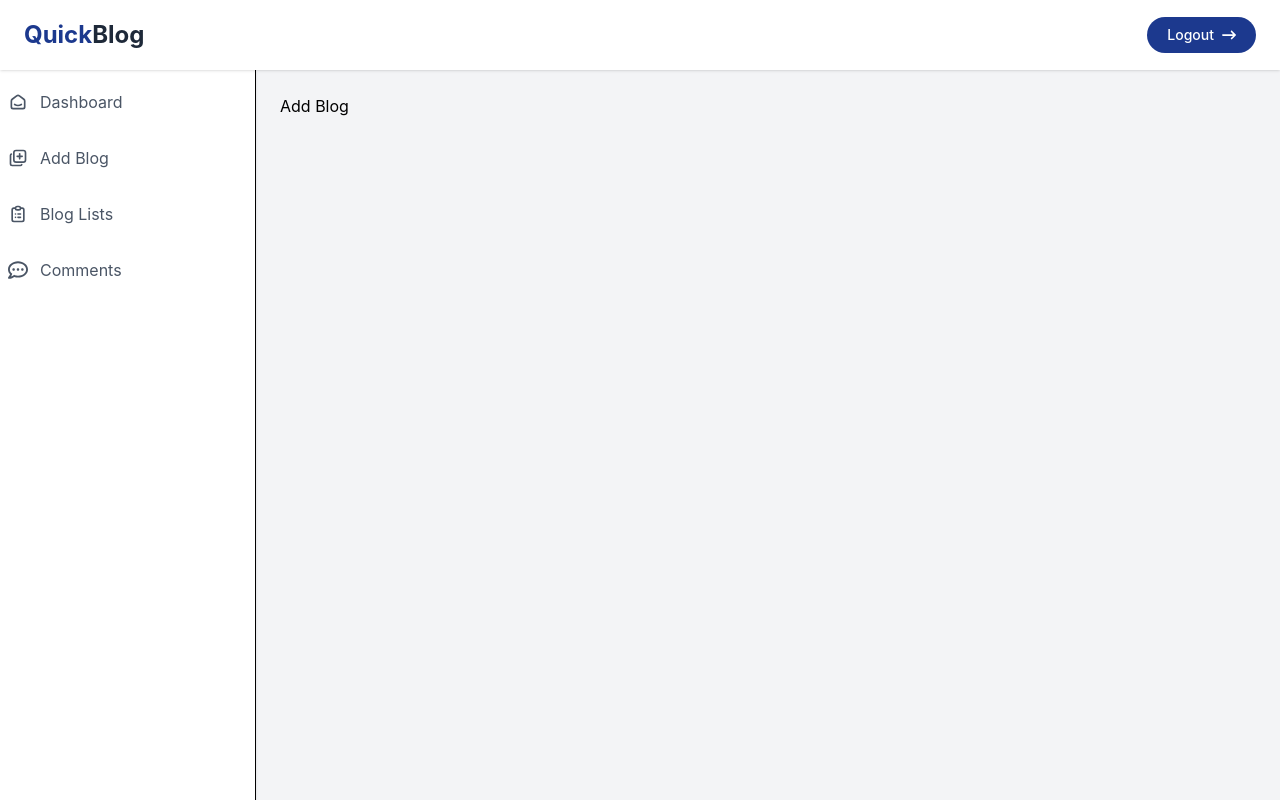
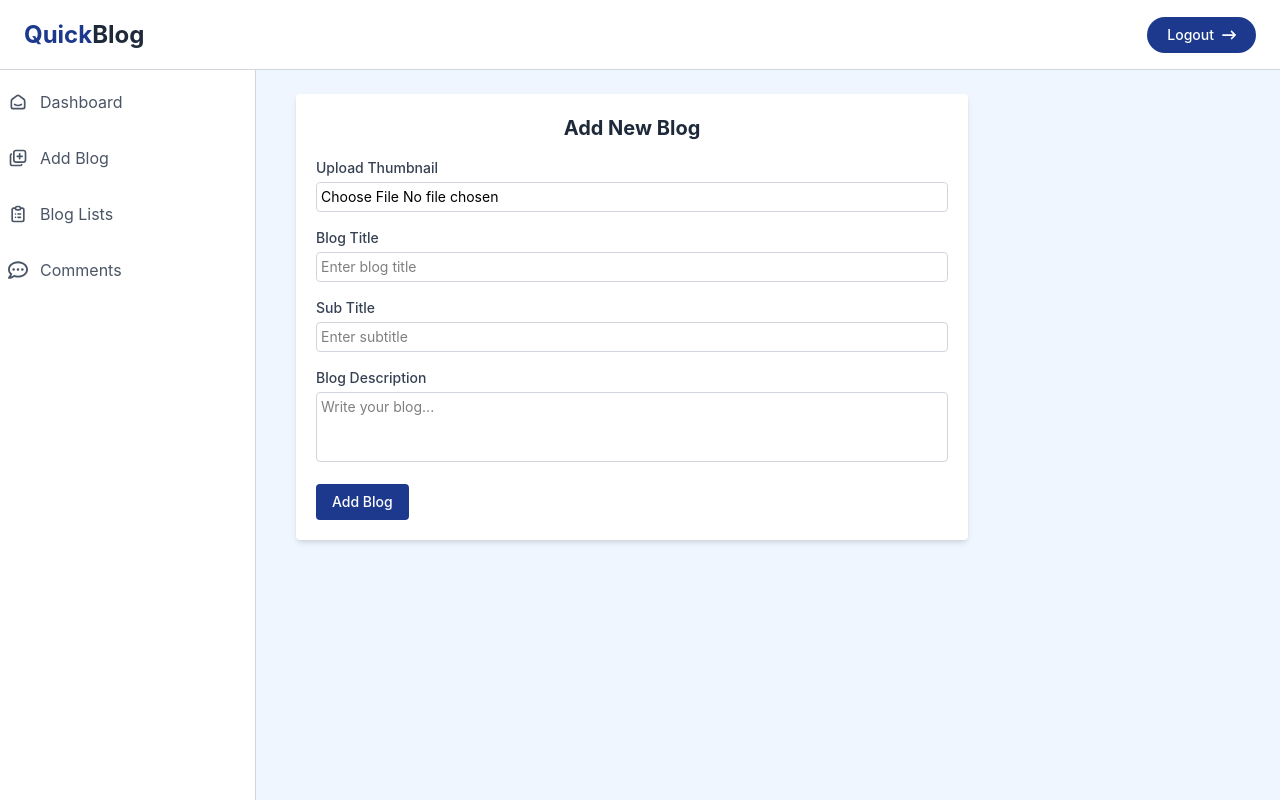
Before and after one commit to RizwanAhmed001/Blog-App, a React (Vite) app in the folder admin/: page /addblog in a window 1280 px wide. Built offline with nearby package versions, Linux system fonts and the light colour scheme; sample sign-in values are in the browser's storage.

Commit message:
add blog api is working fine and styling is added

```diff
--- a/admin/src/App.jsx
+++ b/admin/src/App.jsx
@@ -21,7 +21,7 @@ function App() {
       ) : (
         <>
           {/* HEADER */}
-          <header className="h-[70px] bg-white shadow flex-shrink-0 z-10">
+          <header className="h-[70px] bg-white border-b border-gray-300 flex-shrink-0 z-10">
             <Header />
           </header>
 
@@ -29,12 +29,12 @@ function App() {
           <div className="flex flex-1 overflow-hidden">
 
             {/* SIDEBAR */}
-            <aside className="w-64 bg-white border-r shadow-sm overflow-y-auto">
+            <aside className="w-64 bg-white border-r border-r-gray-300 overflow-y-auto">
               <Sidebar />
             </aside>
 
             {/* MAIN CONTENT */}
-            <main className="flex-1 overflow-y-auto p-6">
+            <main className="flex-1 overflow-y-auto p-6 bg-blue-50">
               <Routes>
                 <Route path="/" element={<Dashboard />} />
                 <Route path="/addblog" element={<AddBlog />} />
--- a/admin/src/pages/AddBlog.jsx
+++ b/admin/src/pages/AddBlog.jsx
@@ -1,9 +1,142 @@
+import { useContext, useEffect, useState } from "react";
+import { toast } from "react-toastify";
+import axios from "axios";
+import AdminBlog from "../context/AdminBlog";
+
 const AddBlog = () => {
+  const { admin, backendUrl, navigate } = useContext(AdminBlog);
+
+  const [blogData, setBlogData] = useState({
+    file: null,
+    blogTitle: "",
+    subTitle: "",
+    blogDescription: "",
+  });
+
+  useEffect(() => {
+    if (!admin) {
+      navigate("/login");
+    }
+  }, [admin]);
+
+  const handleChange = (e) => {
+    const { name, value, files } = e.target;
+
+    if (name === "file") {
+      setBlogData({ ...blogData, file: files[0] });
+    } else {
+      setBlogData({ ...blogData, [name]: value });
+    }
+  };
+
+  const handleSubmit = async (e) => {
+    e.preventDefault();
+
+    const formData = new FormData();
+    formData.append("file", blogData.file);
+    formData.append("blogTitle", blogData.blogTitle);
+    formData.append("subTitle", blogData.subTitle);
+    formData.append("blogDescription", blogData.blogDescription);
+
+    try {
+      const response = await axios.post(
+        backendUrl + "/newblog",
+        formData,
+        { withCredentials: true }
+      );
+
+      if (response.data.success) {
+        toast.success("Blog added successfully!");
+        navigate("/");
+      } else {
+        toast.warn(response.data.message);
+      }
+    } catch (error) {
+      toast.error(error.message);
+    }
+  };
+
   return (
-    <div>
-      Add Blog
+    <div className="h-[70vh] px-4">
+
+      <form
+        onSubmit={handleSubmit}
+        className="w-full max-w-2xl bg-white p-5 rounded shadow-md space-y-4 overflow-y-auto"
+      >
+        {/* Heading */}
+        <h2 className="text-xl font-bold text-gray-800 text-center">
+          Add New Blog
+        </h2>
+
+        {/* File Upload */}
+        <div>
+          <label className="block mb-1 text-sm font-medium text-gray-700">
+            Upload Thumbnail
+          </label>
+          <input
+            type="file"
+            name="file"
+            onChange={handleChange}
+            className="w-full border border-gray-300 p-1 rounded text-sm cursor-pointer"
+            required
+          />
+        </div>
+
+        {/* Blog Title */}
+        <div>
+          <label className="block mb-1 text-sm font-medium text-gray-700">
+            Blog Title
+          </label>
+          <input
+            type="text"
+            name="blogTitle"
+            placeholder="Enter blog title"
+            onChange={handleChange}
+            required
+            className="w-full px-1 py-1 border border-gray-300 rounded text-sm outline-none focus:ring-2 focus:ring-blue-500"
+          />
+        </div>
+
+        {/* Sub Title */}
+        <div>
+          <label className="block mb-1 text-sm font-medium text-gray-700">
+            Sub Title
+          </label>
+          <input
+            type="text"
+            name="subTitle"
+            placeholder="Enter subtitle"
+            onChange={handleChange}
+            required
+            className="w-full px-1 py-1 border border-gray-300 rounded text-sm outline-none focus:ring-2 focus:ring-blue-500"
+          />
+        </div>
+
+        {/* Description */}
+        <div>
+          <label className="block mb-1 text-sm font-medium text-gray-700">
+            Blog Description
+          </label>
+          <textarea
+            name="blogDescription"
+            rows="3"
+            placeholder="Write your blog..."
+            onChange={handleChange}
+            required
+            className="w-full px-1 py-1 border border-gray-300 rounded text-sm resize-none outline-none focus:ring-2 focus:ring-blue-500"
+          ></textarea>
+        </div>
+
+        {/* Button */}
+        <button
+          type="submit"
+          className="bg-blue-900 text-white px-4 py-2 rounded text-sm font-medium hover:bg-blue-800 transition"
+        >
+          Add Blog
+        </button>
+      </form>
     </div>
-  )
-}
+  );
+};
 
-export default AddBlog
+export default AddBlog;
```
Also changed, not shown: 5 other files (tests, documents, lock files or other folders).
